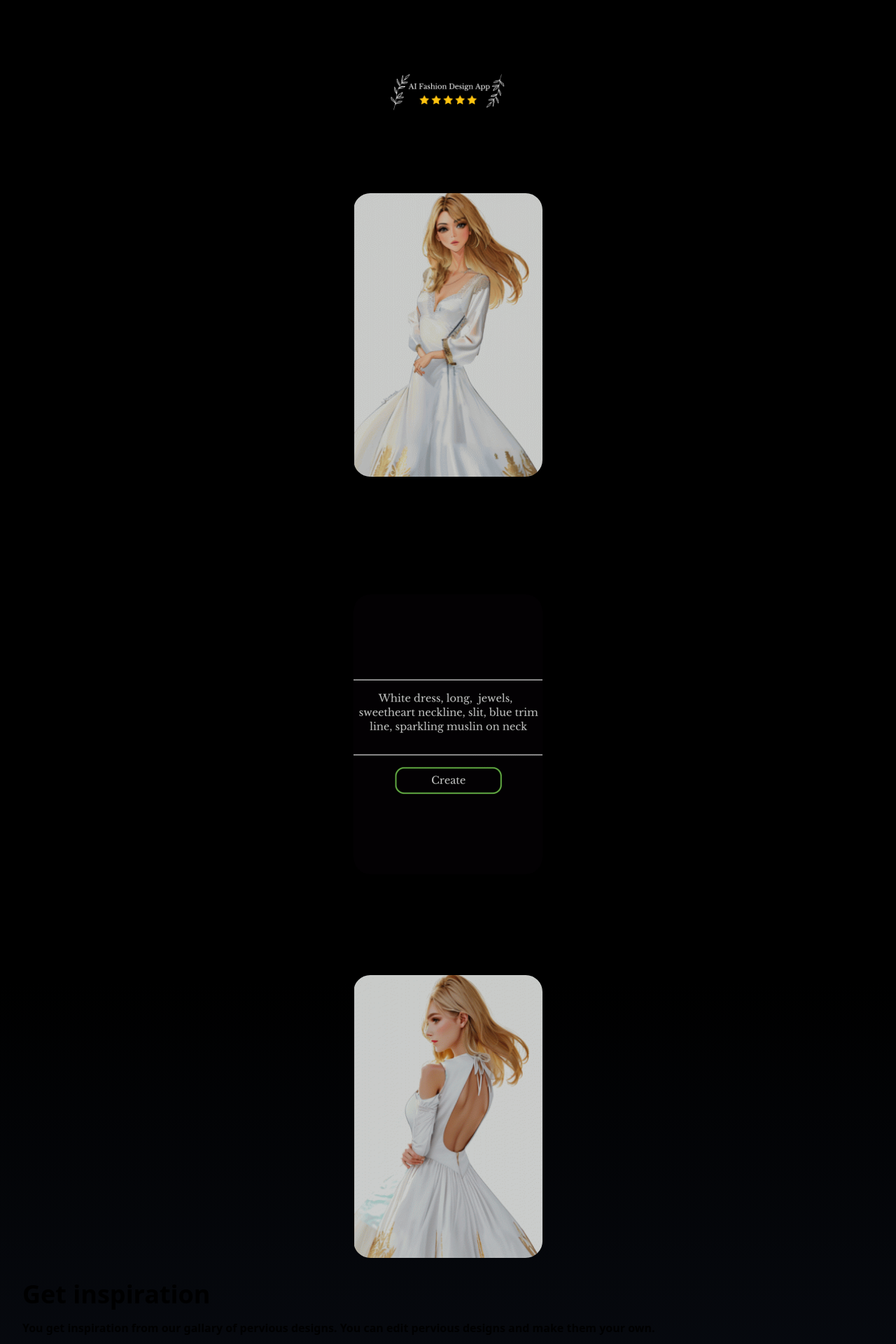
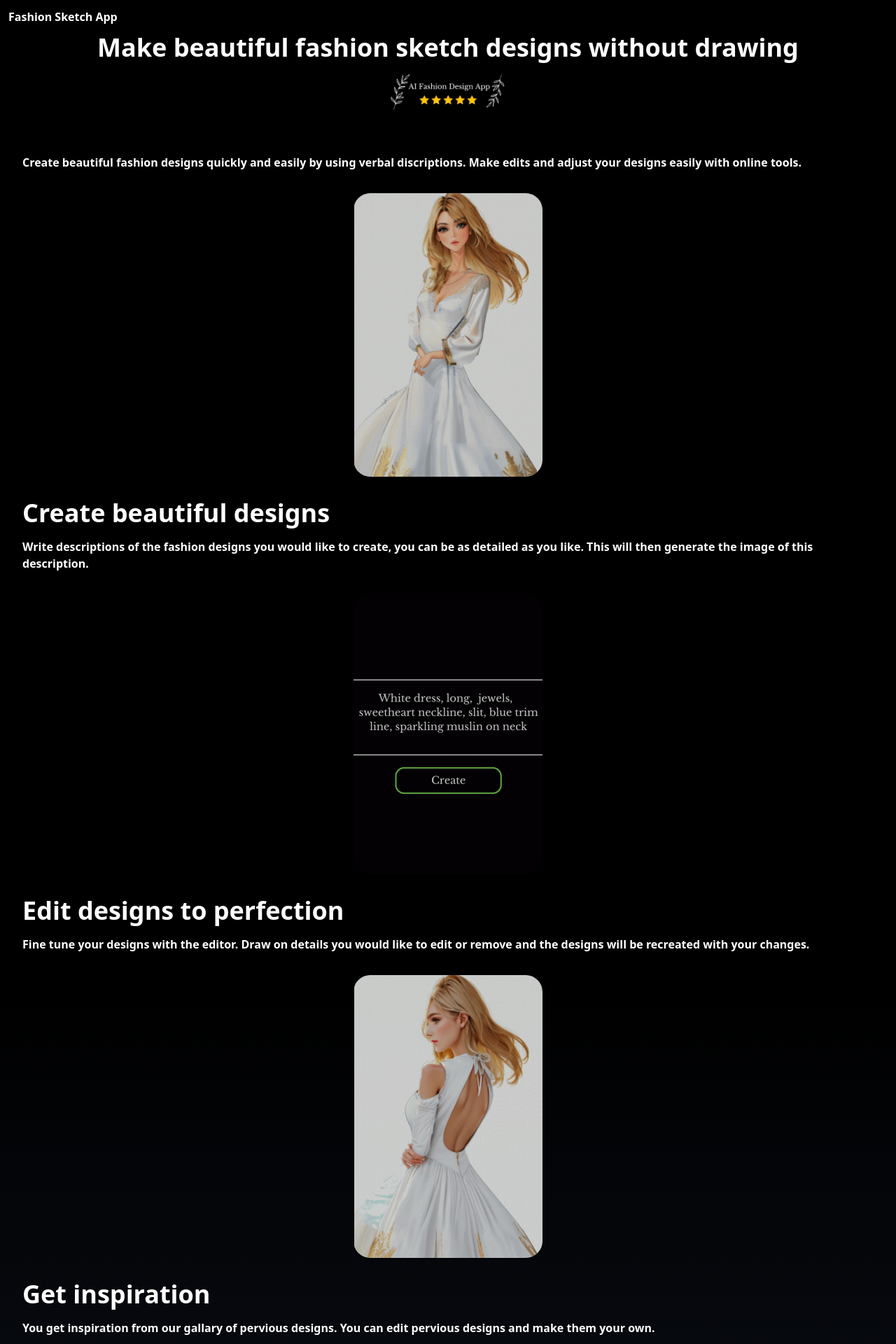
Before and after one commit to KungfuKen/fashionIllustrator, a Next.js app: page / in a window 1280 px wide. Shown: the top 1920 px of the page at 70% size. Built offline with nearby package versions, Linux system fonts and the light colour scheme.

Commit message:
UI updates font color

```diff
--- a/pages/index.js
+++ b/pages/index.js
@@ -55,10 +55,10 @@ export default function Home() {
         <Head>
           <title>Fashion Sketch App</title>
         </Head>
-        <p className="font-bold font-lg absolute top-3 left-3 pb-10"> Fashion Sketch App</p>
+        <p className="font-bold font-lg absolute text-white top-3 left-3 pb-10"> Fashion Sketch App</p>
         {/* Heading and Site Logo */}
         <div className="pt-12 pb-4">
-          <h1 className="text-4xl font-sans font-bold text-center">
+          <h1 className="text-4xl font-sans text-white font-bold text-center">
             Make beautiful fashion sketch designs without drawing
           </h1>
           <Image
@@ -71,7 +71,7 @@ export default function Home() {
         </div>
         {/* Info and media about app capabilities */}
         <div className="text-left p-8">
-          <p className="font-bold font-lg">
+          <p className="font-bold text-white font-lg">
             Create beautiful fashion designs quickly and easily by using verbal discriptions.
             Make edits and adjust your designs easily with online tools.
           </p>
@@ -84,10 +84,10 @@ export default function Home() {
               height={500}
             />
           </div>
-          <h1 className="text-4xl font-sans font-bold pb-4">
+          <h1 className="text-4xl text-white font-sans font-bold pb-4">
             Create beautiful designs
           </h1>
-          <p className="font-bold font-lg">
+          <p className="font-bold text-white font-lg">
              Write descriptions of the fashion designs you would like to create, you can be as detailed as you like.
              This will then generate the image of this description.
           </p>
@@ -100,10 +100,10 @@ export default function Home() {
               height={500}
             />
           </div>
-          <h1 className="text-4xl font-sans font-bold pb-4">
+          <h1 className="text-4xl text-white font-sans font-bold pb-4">
             Edit designs to perfection
           </h1>
-          <p className="font-bold font-lg">
+          <p className="font-bold text-white font-lg">
              Fine tune your designs with the editor. Draw on details you would like to edit or remove and the designs will be
              recreated with your changes.
           </p>
@@ -116,10 +116,10 @@ export default function Home() {
               height={500}
             />
           </div>
-          <h1 className="text-4xl font-sans font-bold pb-4">
+          <h1 className="text-4xl text-white font-sans font-bold pb-4">
             Get inspiration
           </h1>
-          <p className="font-bold font-lg">
+          <p className="font-bold text-white font-lg">
             You get inspiration from our gallary of pervious designs. You can edit pervious designs and make them your own.
           </p>
           <div className="rounded-2xl p-8">
```
